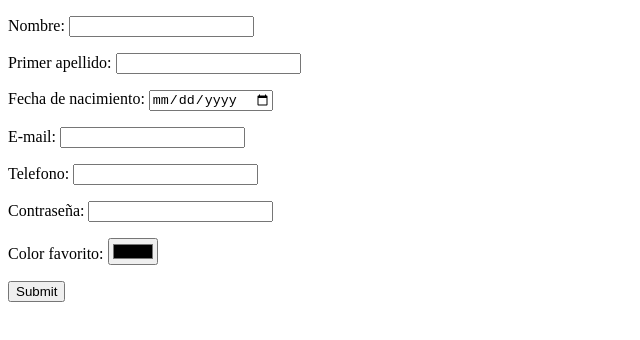
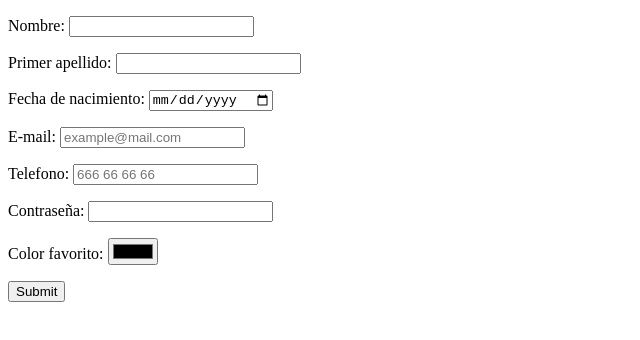
Before and after one commit to Arthurcep/interfaces-usuario, a plain HTML site: page index.html in a window 1280 px wide. Shown: the whole page, without its empty margins (0-640 px from the left). Drawn offline with Linux system fonts and the light colour scheme.

Commit message:
agregado placeholder

```diff
--- a/index.html
+++ b/index.html
@@ -15,11 +15,11 @@
         </p>
         <p>
             <label for="e-mail">E-mail:</label>
-            <input type="text" name="e-mail"/>
+            <input type="text" name="e-mail" placeholder="example@mail.com"/>
         </p>
         <p>
             <label for="telefono">Telefono:</label>
-            <input type="tel" name="telefono" autocomplete="tel"/>
+            <input type="tel" name="telefono" autocomplete="tel" placeholder="666 66 66 66"/>
         </p>
         <p>
             <label for="contraseña">Contraseña:</label>
```
